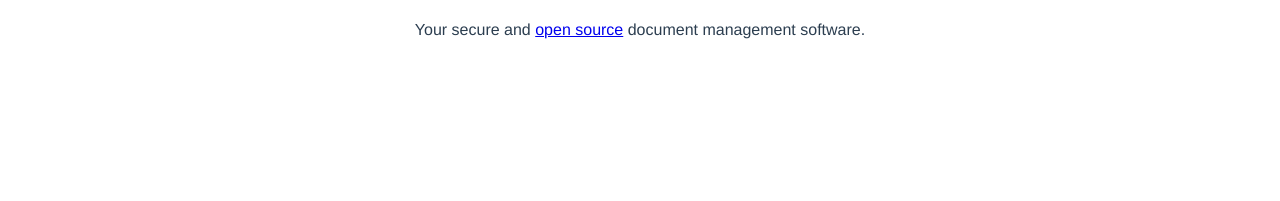
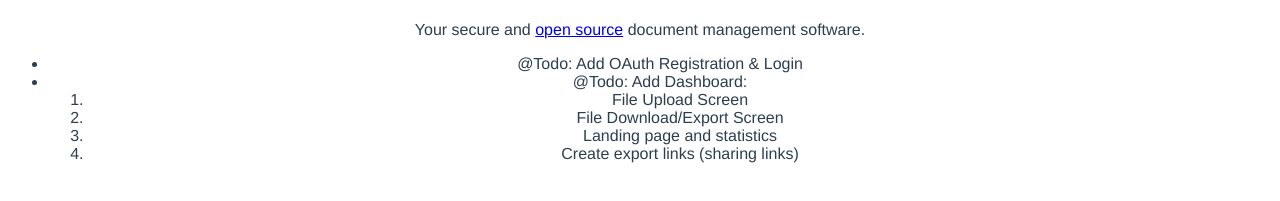
Before and after one commit to sevsev9/docmanager, a Vue app in the folder doc-frontend/: page / in a window 1280 px wide. Shown: the part 145-346 px from the top of the page. Built offline with nearby package versions, Linux system fonts and the light colour scheme; the HTML template or start-up script is replaced by a standard one.

Commit message:
added todo list to home

```diff
--- a/doc-frontend/src/views/Home.vue
+++ b/doc-frontend/src/views/Home.vue
@@ -1,6 +1,19 @@
 <template>
-  <div><h1>docmanager - Document Management Software</h1>
+  <div>
+    <h1>docmanager - Document Management Software</h1>
     <p>Your secure and <a href="https://github.com/sevsev9/docmanager">open source</a> document management software.</p>
+
+    <ul>
+      <li>@Todo: Add OAuth Registration & Login</li>
+      <li>@Todo: Add Dashboard: <br>
+        <ol>
+          <li>File Upload Screen</li>
+          <li>File Download/Export Screen</li>
+          <li>Landing page and statistics</li>
+          <li>Create export links (sharing links)</li>
+        </ol>
+      </li>
+    </ul>
   </div>
 </template>
 
```
